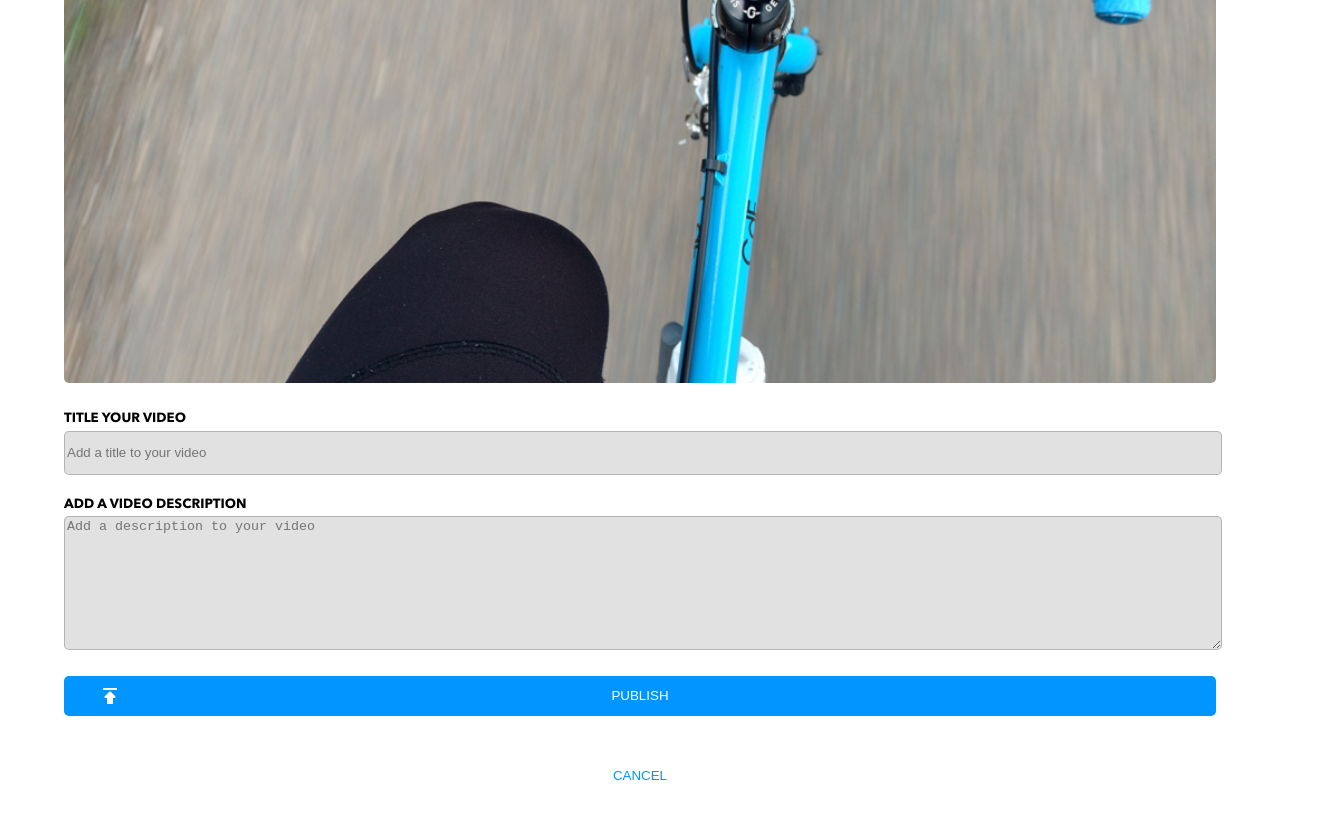
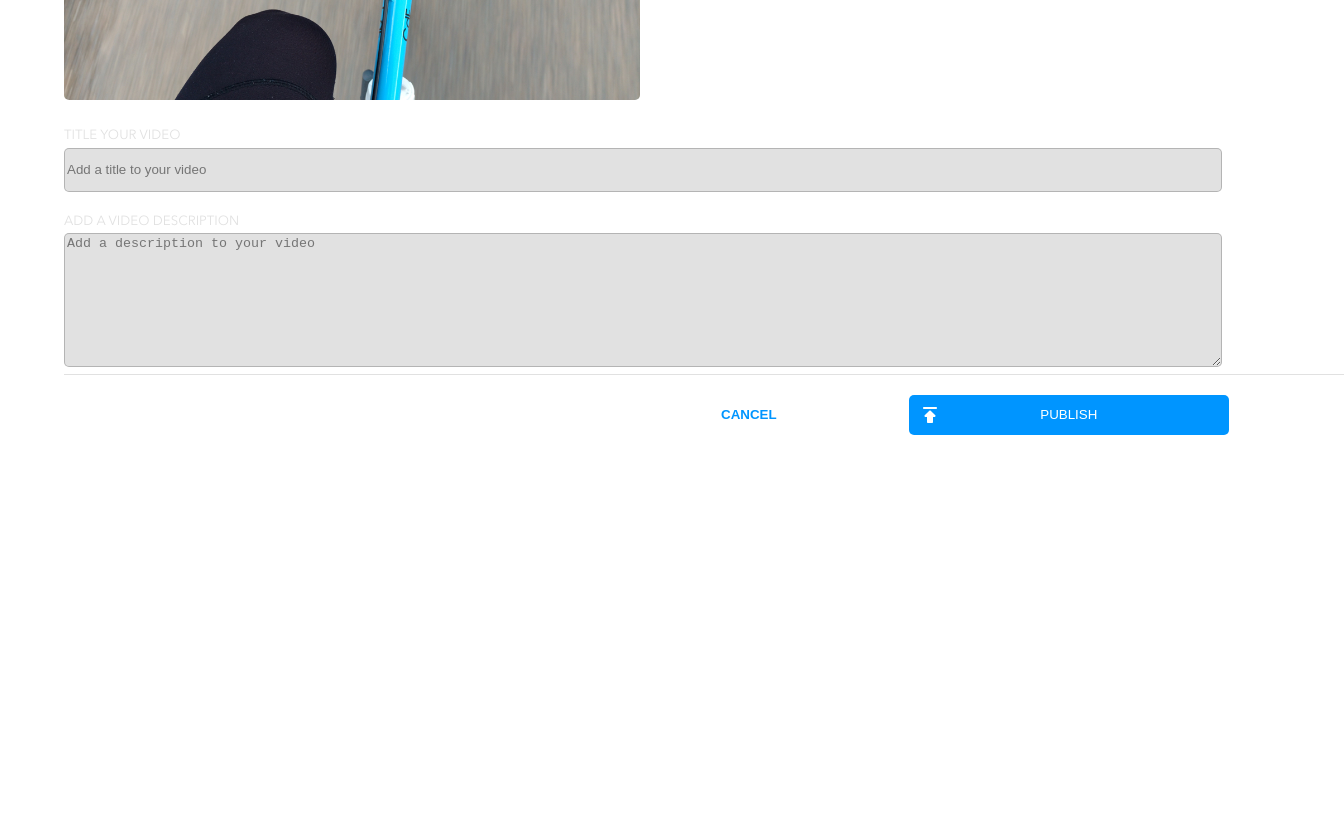
Before and after one commit to JayEee2U/jonathan-winter-brainflix, a React (Create React App) app: page /upload in a window 1280 px wide. Shown: the part 480-1298 px from the top of the page, 1344 px wide, since content can reach past the window. After the commit the page ends 999 px from the top, so only its background shows below. Built offline with nearby package versions, Linux system fonts and the light colour scheme.

Commit message:
fixing tablet breakpoint for upload page, and adding color mixins

```diff
--- a/src/components/Component/NextVideo/NextVideo.scss
+++ b/src/components/Component/NextVideo/NextVideo.scss
@@ -1,6 +1,11 @@
 @use '../../../styles/partials/partials';
+@use '../../../styles/partials/_typography';
+@import '../../../styles/partials/_colors';
 
-
+.video-link {
+    text-decoration: none;
+    color: $primary-black;
+}
 
 h3.next-header {
     @include partials.heading;
@@ -67,6 +72,6 @@ h3.next-header {
     }
 
     .breakpoint-next__videos {
-        border-left: 1px solid  #E1E1E1;
+        border-left: 1px solid  $secondary-mercury;
     }
 }
--- a/src/components/Component/VideoDetails/VideoDetails.scss
+++ b/src/components/Component/VideoDetails/VideoDetails.scss
@@ -0,0 +1,3 @@
+@use '../../../styles/partials/_partials';
+@use '../../../styles/partials/_colors';
+@use '../../../styles/partials/_typography';
--- a/src/components/ThumbnailVideos/ThumbnailVideos.js
+++ b/src/components/ThumbnailVideos/ThumbnailVideos.js
@@ -5,7 +5,7 @@ import { Link } from "react-router-dom";
 function ThumbnailVideo({v}) {
   return (
     <>
-    <Link to={`/video/${v.id}`}>
+    <Link className="video-link" to={`/video/${v.id}`}>
         <div className="video-section" >
       <div className="next-video__div">
         <img className="next-video__image" src={v.image} alt="" />
--- a/src/pages/Upload/Upload.js
+++ b/src/pages/Upload/Upload.js
@@ -26,44 +26,39 @@ function Upload() {
             <section className="video-upload__1">
                 <div className="video-image__div">
                     <h5>VIDEO THUMBNAIL</h5>
-                    <img className="video-thumbnail"
-                    src={VideoPreview}
-                    alt="Upload Video Preview" />
+                    <img className="video-thumbnail" src={VideoPreview} alt="Upload Video Preview" />
                 </div>
                 <div  className='video-title'>
                     <h5>TITLE YOUR VIDEO</h5>
-                    <input className="video-title__input" type="text"
-                    name="name"
-                    placeholder='Add a title to your video'>
+                    <input className="video-title__input" type="text"  name="name" placeholder='Add a title to your video'>
                     </input>
                 </div>
                 <div  className='video-description'>
                     <h5>ADD A VIDEO DESCRIPTION</h5>
-                    <textarea className="text-description" type="text"
-                    name="name"
-                    placeholder='Add a description to your video'>
+                    <textarea className="text-description" type="text"  name="name" placeholder='Add a description to your video'>
                     </textarea>
                 </div>
                 <div className='divider-mobile__breakpoint'>&nbsp;</div>
                 {
                   uploadSuccessful? (
-                    <div className='success-button'>
-                    <div>UPLOAD SUCCESSFUL</div>
+                <div className='success-button'>
+                    {/* <div>UPLOAD SUCCESSFUL</div> */}
                     <Link to={'/'}>
-                        <button type='button'>OK</button>
+                        <button type='button'>UPLOAD SUCCESSFUL! - CLICK TO RETURN TO MAIN PAGE</button>
                     </Link>
                 </div>
                   )  : (
-                    <>
+                    <section className="button-breakpoint__div">
                         <div className='publish-button'>
                             <button onClick={handleUpload} type='button'>
                             PUBLISH</button>
                         </div>
                         <div className='cancel-button'>
-                            <button type='button'>
-                            CANCEL</button>
+                            <Link to={'/'}>
+                                <button type='button'>CANCEL</button>
+                            </Link>
                         </div>
-                    </>
+                    </section>
                  )
                 }
             </section>
--- a/src/pages/Upload/Upload.scss
+++ b/src/pages/Upload/Upload.scss
@@ -1,26 +1,41 @@
 @use  '../../styles/partials/_partials';
+@use '../../styles/partials/_typography';
+@import '../../styles/partials/_colors';
 
 .upload-section {
     padding: 5vw;
     width: 50%;
+
+    @include partials.breakpoint(tablet) {
+        width: 91vw;
+    }
 
     h1 {
         padding: 0;
     }
     h5 {
         margin-bottom: .2rem;
+        color: $secondary-mercury;
+        font-weight: 400;
     }
 }
 
 .divider {
-    border-bottom:  1px solid #E1E1E1;
-    width:  100vw;
-    height: .063rem;
-    margin: 0px auto;
+    @include partials.divider
 }
 
 .divider-mobile__breakpoint {
-    display: none;
+    border-bottom:  1px solid $secondary-mercury;
+        width:  100vw;
+        height: .063rem;
+        margin: 0px auto;
+
+    @include partials.breakpoint(tablet) {
+        border-bottom:  1px solid $secondary-mercury;
+        width:  100vw;
+        height: .063rem;
+        margin: 0px auto;
+    }
 }
 
 input {
@@ -38,6 +53,10 @@ input {
         @include partials.button;
         width: 90vw;
         background-image: url(../../assets/images//publish.svg);
+
+        @include partials.breakpoint(tablet) {
+            width: 25vw;
+        }
     }
 }
 
@@ -45,8 +64,8 @@ input {
     button {
         background-repeat: no-repeat;
         background-position: left 3% center;
-        background-color: #FFFFFF;
-        color: #0095FF;
+        background-color: $primary-white;
+        color: $primary-blue;
         width: 90vw;
         text-decoration: none;
         border: none;
@@ -55,9 +74,13 @@ input {
         height: 40px;
         margin-top: 20px;
         margin-bottom: 20px;
+        font-weight: bold;
+
+        @include partials.breakpoint(tablet) {
+            width: 25vw;
+        }
     }
 }
-
 
 .video-image__div {
     object-fit: contain;
@@ -68,6 +91,10 @@ input {
         width: 100%;
         height: 25%;
         border-radius: 5px;
+
+        @include partials.breakpoint(tablet){
+            width: 50%;
+        }
         }
 }
 
@@ -77,3 +104,22 @@ input {
     height: 16vh;
 
 }
+
+.button-breakpoint__div {
+    @include partials.breakpoint(tablet) {
+        display: flex;
+        flex-direction: row-reverse;
+
+    }
+}
+
+.success-button {
+    margin-top: 2rem;
+
+    button {
+        @include partials.button;
+        width: 90vw;
+        font-weight: bold;
+
+    }
+}
--- a/src/styles/partials/_partials.scss
+++ b/src/styles/partials/_partials.scss
@@ -7,29 +7,12 @@
     }
 }
 
-
-// $breakpoints: (
-//     'tablet': 767px,
-//     'desktop': 1280px,
-// )   !default;
-
-// @mixin respond-to($breakpoint) {
-//     // If the key exists in the map
-//     @if map-has-key($breakpoints, $breakpoint) {
-//       // Prints a media query based on the value
-//       @media (min-width: map-get($breakpoints, $breakpoint)) {
-//         body {
-//             background-color: red;
-//         }
-//       }
-//     }
-
-//     // If the key doesn't exist in the map
-//     @else {
-//       @warn "Unfortunately, no value could be retrieved from `#{$breakpoint}`. "
-//           + "Available breakpoints are: #{map-keys($breakpoints)}.";
-//     }
-//   }
+@mixin divider {
+    border-bottom:  1px solid #E1E1E1;
+    width:  100vw;
+    height: .063rem;
+    margin: 0px auto;
+}
 
 @mixin avatar {
     height: 35px;
--- a/src/styles/partials/_typography.scss
+++ b/src/styles/partials/_typography.scss
@@ -1,8 +1,8 @@
 @font-face {
     font-family: 'Avenir';
     src:
-        url(./assets/fonts/AvenirNextLTPro-Regular.otf) format('opentype'),
-        url(./assets/fonts/AvenirNextLTPro.ttf) format('truetype');
+        url(../../assets/fonts/AvenirNextLTPro-Regular.otf) format('opentype'),
+        url(../../assets/fonts/AvenirNextLTPro.ttf) format('truetype');
     font-weight: normal;
     font-style: normal;
 }
@@ -10,8 +10,8 @@
 @font-face {
     font-family: 'Avenir';
     src:
-        url(./assets/fonts/AvenirNextLTPro-Bold.otf) format('opentype'),
-        url(./assets/fonts/AvenirNextLTProBold.ttf) format('truetype');
+        url(../../assets/fonts/AvenirNextLTPro-Bold.otf) format('opentype'),
+        url(../../assets/fonts/AvenirNextLTProBold.ttf) format('truetype');
     font-weight: bold;
     font-style: normal;
 }
```
